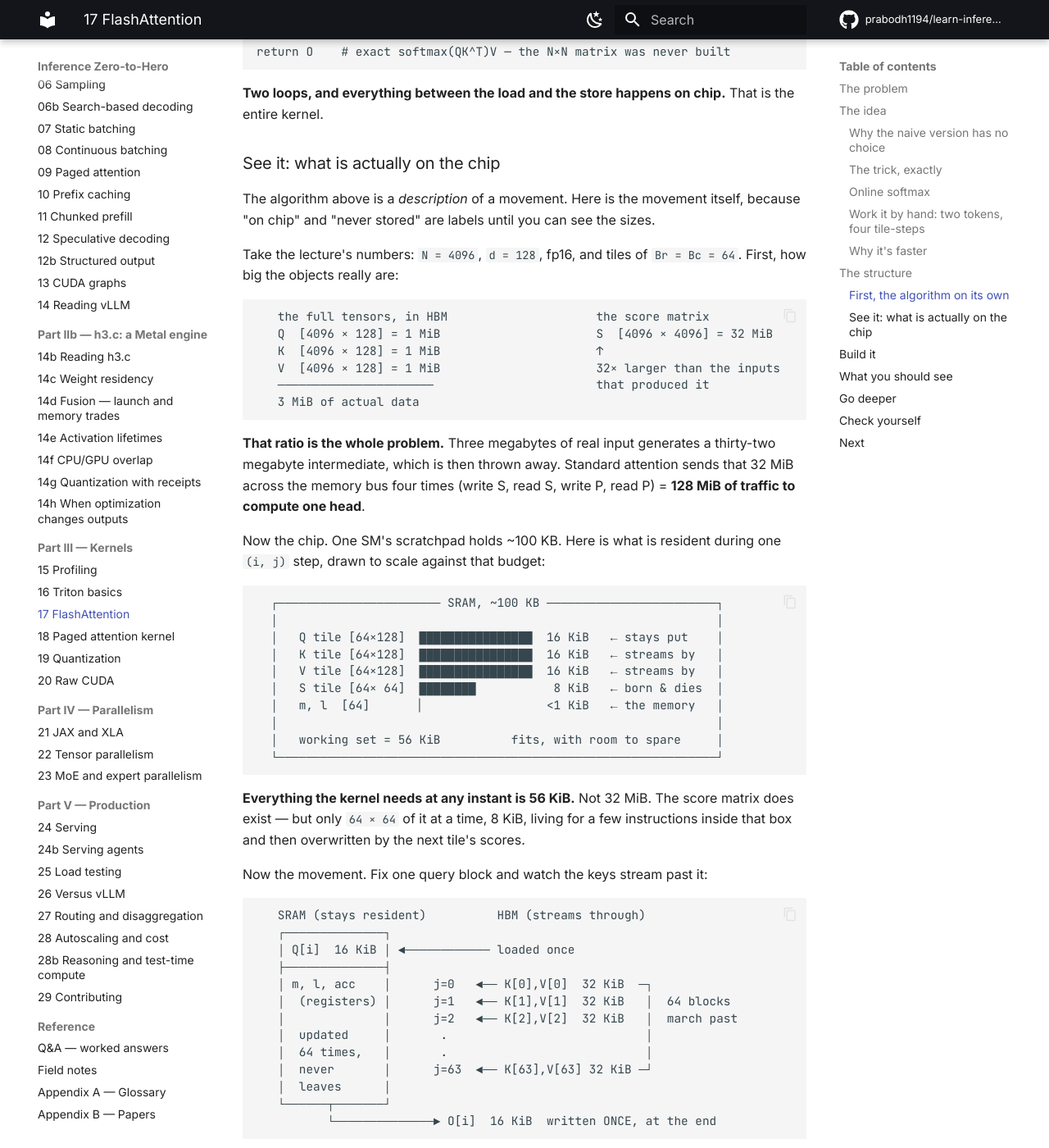
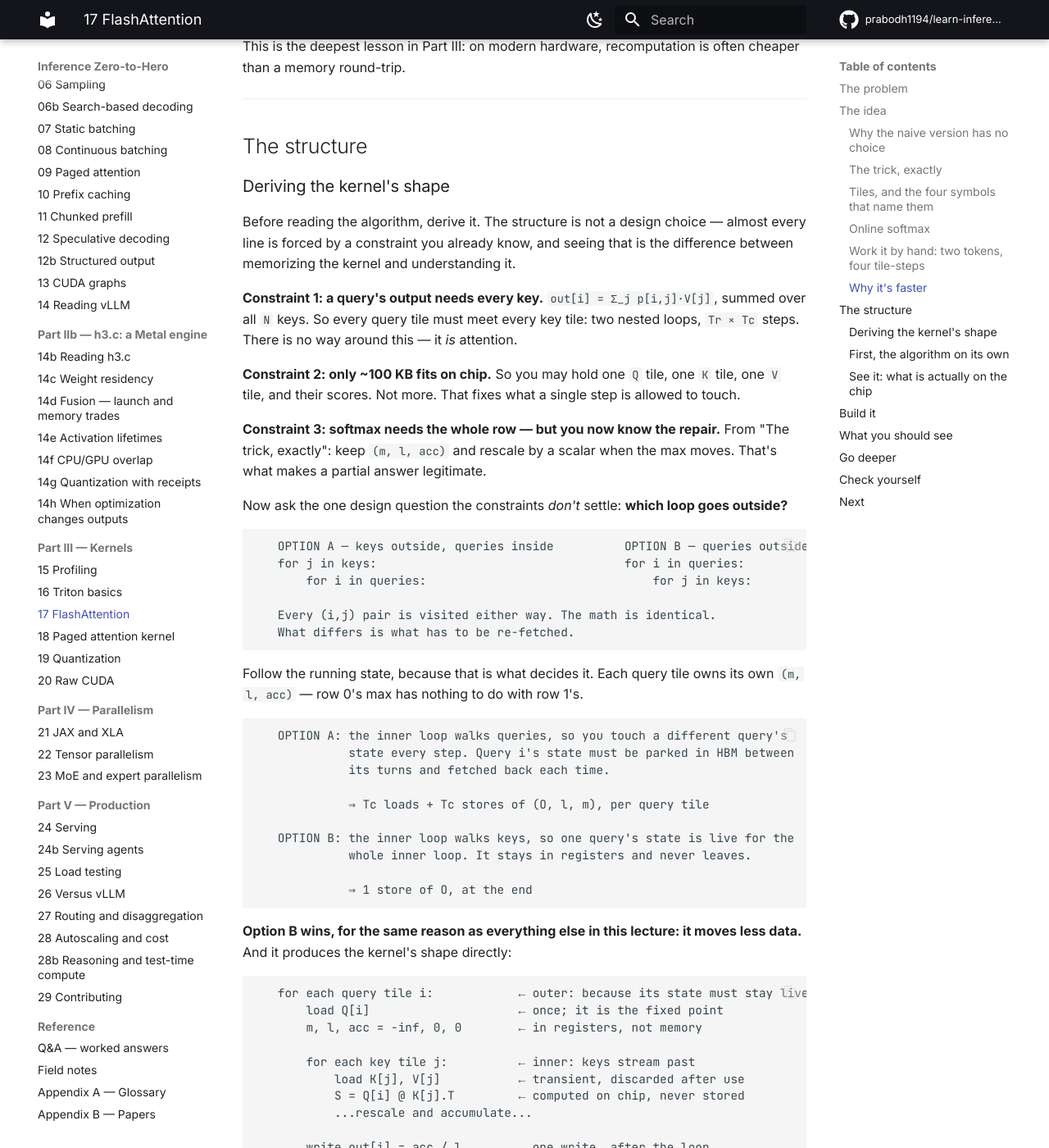
Before and after one commit to prabodh1194/learn-inference, an MkDocs documentation site: the page built from book/17-flash-attention.md, in a window 1280 px wide and 1400 px high, scrolled down 8256 px. Shown: the whole window at 82% size. Built offline with MkDocs 1.6.1 and Material for MkDocs 9.7.7, drawn with Linux system fonts in a browser that asks for light colours; comment, search, counter and statistics services are not loaded; some of the changed text lies outside the part shown.

Commit message:
book: L17 -- explain Br/Bc/Tr/Tc where tiles appear; derive the kernel's shape
Two gaps, both reported from reading the published page.

1. Br/Bc/Tr/Tc were "defined" at line 366, long after first use, and the block
   only stated what they equal. Moved the explanation to where "tile" is first
   introduced and made it teach: where tiles come from (two independent cuts,
   queries and keys, hence two block sizes), a reads-as table (B = block size,
   T = tile count; r/c = rows/columns of S because queries index rows and keys
   index columns), a labelled S grid, and how the sizes are actually chosen --
   Br/Bc are picked so the Q/K/V/S working set fits SRAM, and the tile counts
   just fall out as N/Br and N/Bc. Ties back to the toy example, where tiles of
   one token give Br=Bc=1 and Tr=Tc=2, hence its 4 steps. The later duplicate is
   now a one-line back-reference.

2. The lecture went math -> hardware facts -> algorithm, never explaining why
   the kernel has that shape, so the algorithm still read as arbitrary. Adds
   "Deriving the kernel's shape", which builds it from three constraints already
   established: every query needs every key (so two nested loops), only ~100 KB
   fits on chip (so tiles), and softmax is repairable by a scalar (so (m,l,acc)
   is enough state).

   Then poses the one question the constraints do not settle -- which loop goes
   outside -- and answers it by following the running state: keys-outer forces
   each query's (O,l,m) to be parked in HBM and refetched (Tc loads + Tc stores),
   queries-outer keeps it live in registers for the whole inner loop (1 write).
   Ends with a line-by-line "forced by" table, and notes this is exactly the
   FA-1 -> FA-2 change: same math, same tiles, the entire gain from swapping two
   loops so the state moves from HBM to registers.

Co-Authored-By: Claude Opus 5 <noreply@anthropic.com>

````diff
--- a/book/17-flash-attention.md
+++ b/book/17-flash-attention.md
@@ -136,8 +136,73 @@ Stated in one sentence: **you are not avoiding the global sum — you are
 deferring the division, and deferral is affordable because the correction factor
 is identical for every element.**
 
+### Tiles, and the four symbols that name them
+
 The pieces you process are **tiles**: rectangular slices of a matrix, small
-enough to fit in the chip's on-chip memory.
+enough to fit in the chip's on-chip memory. Four symbols describe them, they
+appear in every FlashAttention paper and kernel, and nothing later in this
+lecture parses without them — so pin them down now.
+
+**Where tiles come from.** You have `N` queries and `N` keys. You cannot hold
+all of either on chip, so you cut both into chunks and process one pair of
+chunks at a time. Two independent cuts, so two block sizes:
+
+```
+   the queries, N of them            the keys/values, N of them
+   ┌────┬────┬────┬────┐             ┌────┬────┬────┬────┐
+   │    │    │    │    │             │    │    │    │    │
+   └────┴────┴────┴────┘             └────┴────┴────┴────┘
+     ↑                                 ↑
+     Br queries per chunk               Bc keys per chunk
+     ⇒ Tr = N/Br chunks total           ⇒ Tc = N/Bc chunks total
+```
+
+So the naming is mechanical once you see it:
+
+| symbol | reads as | means | at N=4096, tiles of 64 |
+|---|---|---|---|
+| `Br` | **B**lock size, **r**ows | how many **queries** in one tile | 64 |
+| `Bc` | **B**lock size, **c**olumns | how many **keys/values** in one tile | 64 |
+| `Tr` | **T**ile count, **r**ows | how many query tiles = `N / Br` | `4096/64` = 64 |
+| `Tc` | **T**ile count, **c**olumns | how many key tiles = `N / Bc` | `4096/64` = 64 |
+
+**Why rows and columns?** Because of the score matrix `S = QKᵀ`. Queries index
+its rows, keys index its columns:
+
+```
+                    keys  ──────────►  (columns, Bc, Tc)
+                 ┌───┬───┬───┬─ ... ─┐
+         q       │   │   │   │       │
+         u  │    ├───┼───┼───┼       │
+         e  │    │   │███│   │       │    ███ = one tile of S
+         r  ▼    ├───┼───┼───┼       │          Br × Bc = 64 × 64
+         i       │   │   │   │       │          8 KiB, alive in SRAM
+         e       └───┴───┴───┴─ ... ─┘          for a few instructions
+         s
+    (rows, Br, Tr)
+```
+
+One tile of `S` is `Br × Bc`. The two nested loops visit every tile —
+`Tr × Tc` = 64 × 64 = **4,096 tile-steps** — each computing a 64×64 patch of
+the 4096×4096 score matrix, and each discarding it immediately.
+
+**How the sizes get chosen.** Not arbitrarily: `Br` and `Bc` are picked so the
+working set fits in SRAM. Everything resident at once is
+
+```
+   Q tile   Br × d      K tile   Bc × d
+   V tile   Bc × d      S tile   Br × Bc
+```
+
+At `Br = Bc = 64`, `d = 128`, fp16 that comes to 56 KiB against a ~100 KB
+budget — worked out in full later in this lecture. Bigger tiles mean fewer
+steps but risk overflowing SRAM; smaller tiles always fit but launch more
+steps. **The block sizes are a fitting problem; the tile counts just fall out
+of them.**
+
+In the toy example above, `N = 2` with tiles of one token gives
+`Br = Bc = 1`, hence `Tr = Tc = 2` and `Tr × Tc = 4` tile-steps — the four
+steps you walked through by hand.
 
 ### Online softmax
 
@@ -361,47 +426,91 @@ cheaper than a memory round-trip.
 
 ## The structure
 
+### Deriving the kernel's shape
+
+Before reading the algorithm, derive it. The structure is not a design choice —
+almost every line is forced by a constraint you already know, and seeing that is
+the difference between memorizing the kernel and understanding it.
+
+**Constraint 1: a query's output needs every key.** `out[i] = Σ_j p[i,j]·V[j]`,
+summed over all `N` keys. So every query tile must meet every key tile: two
+nested loops, `Tr × Tc` steps. There is no way around this — it *is* attention.
+
+**Constraint 2: only ~100 KB fits on chip.** So you may hold one `Q` tile, one
+`K` tile, one `V` tile, and their scores. Not more. That fixes what a single
+step is allowed to touch.
+
+**Constraint 3: softmax needs the whole row — but you now know the repair.**
+From "The trick, exactly": keep `(m, l, acc)` and rescale by a scalar when the
+max moves. That's what makes a partial answer legitimate.
+
+Now ask the one design question the constraints *don't* settle: **which loop
+goes outside?**
+
+```
+   OPTION A — keys outside, queries inside          OPTION B — queries outside
+   for j in keys:                                   for i in queries:
+       for i in queries:                                for j in keys:
+
+   Every (i,j) pair is visited either way. The math is identical.
+   What differs is what has to be re-fetched.
+```
+
+Follow the running state, because that is what decides it. Each query tile owns
+its own `(m, l, acc)` — row 0's max has nothing to do with row 1's.
+
+```
+   OPTION A: the inner loop walks queries, so you touch a different query's
+             state every step. Query i's state must be parked in HBM between
+             its turns and fetched back each time.
+
+             ⇒ Tc loads + Tc stores of (O, l, m), per query tile
+
+   OPTION B: the inner loop walks keys, so one query's state is live for the
+             whole inner loop. It stays in registers and never leaves.
+
+             ⇒ 1 store of O, at the end
+```
+
+**Option B wins, for the same reason as everything else in this lecture: it
+moves less data.** And it produces the kernel's shape directly:
+
+```
+   for each query tile i:            ← outer: because its state must stay live
+       load Q[i]                     ← once; it is the fixed point
+       m, l, acc = -inf, 0, 0        ← in registers, not memory
+
+       for each key tile j:          ← inner: keys stream past
+           load K[j], V[j]           ← transient, discarded after use
+           S = Q[i] @ K[j].T         ← computed on chip, never stored
+           ...rescale and accumulate...
+
+       write out[i] = acc / l        ← one write, after the loop
+```
+
+Every line now has a reason:
+
+| line | forced by |
+|---|---|
+| two nested loops | every query needs every key (constraint 1) |
+| tiles, not full matrices | SRAM is ~100 KB (constraint 2) |
+| `m, l, acc` carried | softmax's repair needs exactly these (constraint 3) |
+| queries **outer** | keeps that state in registers, not HBM |
+| `S` never stored | it is consumed by the next instruction, so it needs no address |
+| divide once at the end | normalization can be deferred; only the ratio matters |
+
+The historical footnote: FlashAttention-1 chose **Option A**, and
+FlashAttention-2's main improvement was switching to **Option B**. Same math,
+same tiles, same online softmax — the entire gain was moving the running state
+from HBM into registers by swapping two loops. Both are shown below so you can
+see the difference concretely.
+
 ### First, the algorithm on its own
 
-**Four symbols first**, because the paper's notation is terse and nothing below
-parses without it. Two are block *sizes* (how big a tile is), two are tile
-*counts* (how many tiles there are):
-
-```
-   B = Block size (how many rows/columns in one tile)
-   T = Tile count (how many tiles cover the sequence)
-
-   Br  rows per query tile            Tr = N / Br   number of query tiles
-   Bc  columns per key/value tile     Tc = N / Bc   number of key/value tiles
-```
-
-The `r`/`c` are **r**ows and **c**olumns *of the score matrix* `S`: queries
-index its rows, keys index its columns. So one tile of `S` is `Br × Bc`.
-
-At this lecture's numbers — `N = 4096`, tiles of 64:
-
-```
-   Br = 64   →   Tr = 4096 / 64 = 64 query tiles
-   Bc = 64   →   Tc = 4096 / 64 = 64 key/value tiles
-
-   the two loops together visit  Tr × Tc = 64 × 64 = 4,096 tile-steps,
-   each computing a 64 × 64 patch of the 4096 × 4096 score matrix
-```
-
-```
-        S is 4096 × 4096                one tile is Br × Bc = 64 × 64
-        ┌───┬───┬───┬─ ... ─┐
-        │   │   │   │       │  ← Tr = 64 tiles down  (query blocks, i)
-        ├───┼───┼───┼       │
-        │   │███│   │       │     ███ = the one tile alive right now
-        ├───┼───┼───┼       │           at step (i, j) — 8 KiB in SRAM
-        │   │   │   │       │
-        └───┴───┴───┴─ ... ─┘
-          ↑
-        Tc = 64 tiles across  (key/value blocks, j)
-```
-
-With that in hand, here is the whole forward pass as the paper states it
+Recall the four symbols from "Tiles, and the four symbols that name them":
+`Br`/`Bc` are how many queries/keys sit in one tile, and `Tr = N/Br`,
+`Tc = N/Bc` are how many such tiles there are. Here is the whole forward pass
+as the paper states it
 (FlashAttention-1, Algorithm 1). No GPU vocabulary, just two loops and the
 running state — read this until it makes sense, and the kernel afterwards is
 only this with the loops rearranged:
````
